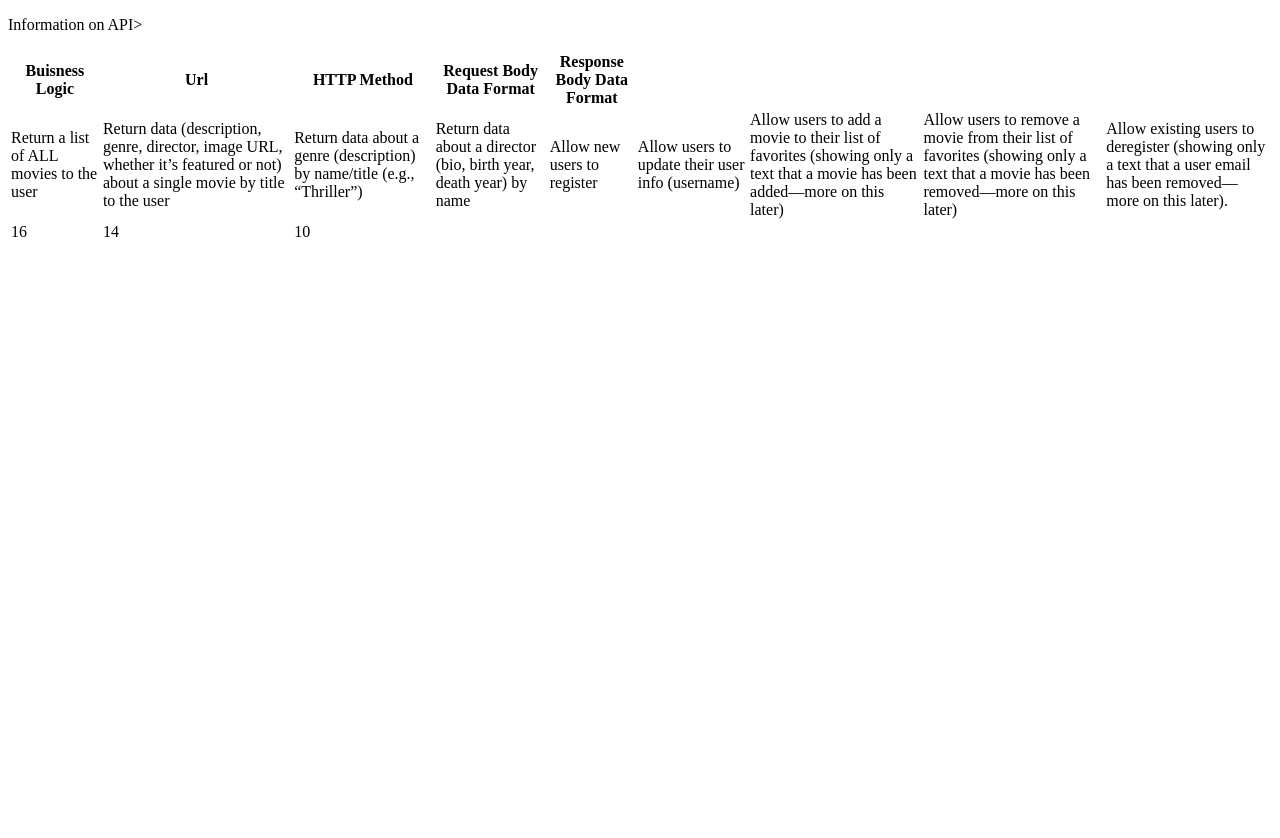
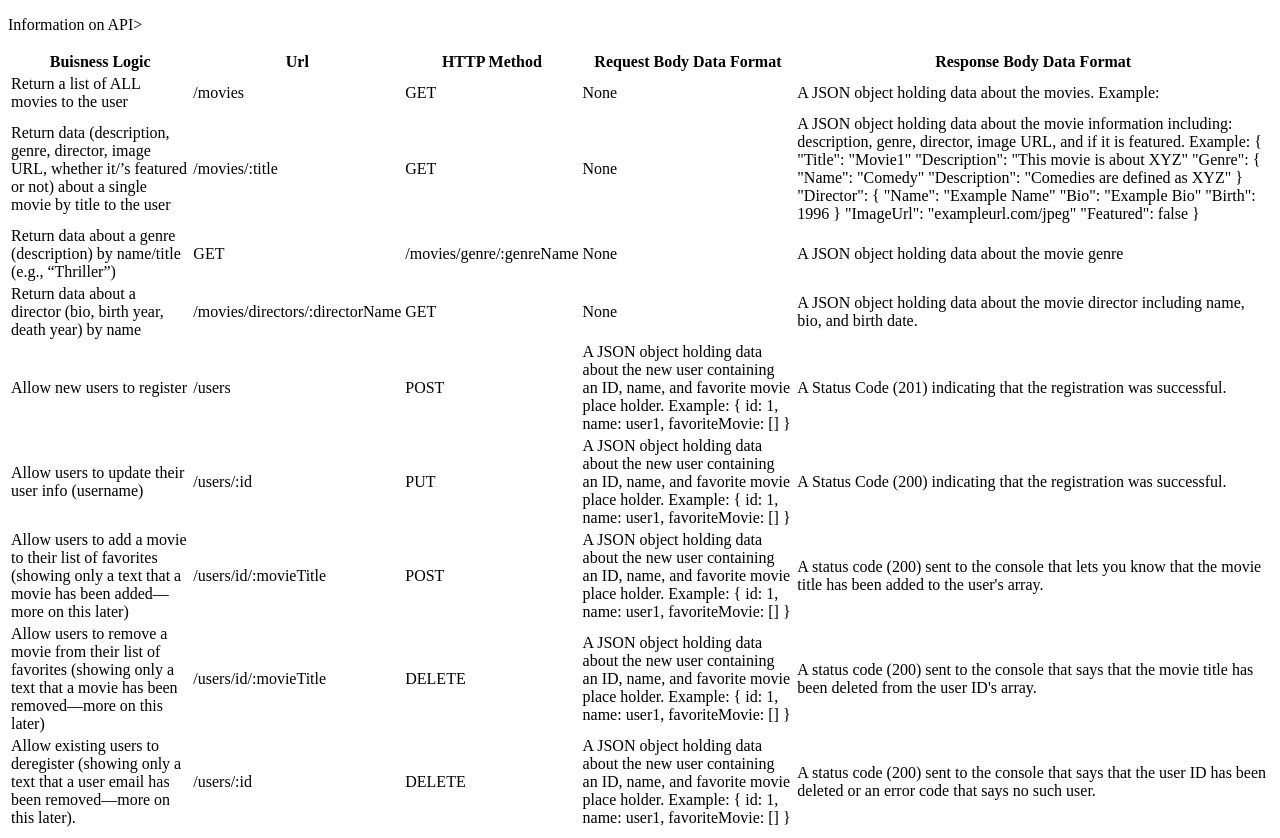
Before and after one commit to ggugliotta/Movie-App, a website: page public/documentation.html in a window 1280 px wide. Before the commit the page ends 800 px from the top, so only its background shows below. Drawn offline with Linux system fonts and the light colour scheme.

Commit message:
updated table in documentation.html

```diff
--- a/public/documentation.html
+++ b/public/documentation.html
@@ -19,19 +19,108 @@
   </tr>
   <tr>
     <td>Return a list of ALL movies to the user</td>
-    <td>Return data (description, genre, director, image URL, whether it’s featured or not) about a single movie by title to the user</td>
-    <td>Return data about a genre (description) by name/title (e.g., “Thriller”)</td>
-    <td>Return data about a director (bio, birth year, death year) by name</td>
-    <td>Allow new users to register</td>
-    <td>Allow users to update their user info (username)</td>
-    <td>Allow users to add a movie to their list of favorites (showing only a text that a movie has been added—more on this later)</td>
-    <td>Allow users to remove a movie from their list of favorites (showing only a text that a movie has been removed—more on this later)</td>
-    <td>Allow existing users to deregister (showing only a text that a user email has been removed—more on this later).</td>
+    <td>/movies</td>
+    <td>GET</td>
+    <td>None</td>
+    <td>A JSON object holding data about the movies. Example:
+
+    </td>
   </tr>
   <tr>
-    <td>16</td>
-    <td>14</td>
-    <td>10</td>
+    <td>Return data (description, genre, director, image URL, whether it/’s featured or not) about a single movie by title to the user</td>
+    <td>/movies/:title</td>
+    <td>GET</td>
+    <td>None</td>
+    <td>A JSON object holding data about the movie information including: description, genre, director, image URL, and if it is featured. Example:
+      {
+        "Title": "Movie1"
+        "Description": "This movie is about XYZ"
+        "Genre": {
+          "Name": "Comedy"
+          "Description": "Comedies are defined as XYZ"
+        }
+        "Director": {
+          "Name": "Example Name"
+          "Bio": "Example Bio"
+          "Birth": 1996
+        }
+        "ImageUrl": "exampleurl.com/jpeg"
+        "Featured": false
+      }
+    </td>
+  </tr>
+    <td>Return data about a genre (description) by name/title (e.g., “Thriller”)</td>
+    <td>GET</td>
+    <td>/movies/genre/:genreName</td>
+    <td>None</td>
+    <td>A JSON object holding data about the movie genre</td>
+  </tr>
+  <tr>
+    <td>Return data about a director (bio, birth year, death year) by name</td>
+    <td>/movies/directors/:directorName</td>
+    <td>GET</td>
+    <td>None</td>
+    <td>A JSON object holding data about the movie director including name, bio, and birth date.</td>
+  </tr>
+  <tr>
+    <td>Allow new users to register</td>
+    <td>/users</td>
+    <td>POST</td>
+    <td>A JSON object holding data about the new user containing an ID, name, and favorite movie place holder. Example:
+      {
+        id: 1,
+        name: user1,
+        favoriteMovie: []
+      }
+    </td>
+    <td>A Status Code (201) indicating that the registration was successful.</td>
+  </tr>
+  <tr>
+    <td>Allow users to update their user info (username)</td>
+    <td>/users/:id</td>
+    <td>PUT</td>
+    <td>A JSON object holding data about the new user containing an ID, name, and favorite movie place holder. Example:
+      {
+        id: 1,
+        name: user1,
+        favoriteMovie: []
+      }</td>
+    <td>A Status Code (200) indicating that the registration was successful.</td>
+  </tr>
+    <td>Allow users to add a movie to their list of favorites (showing only a text that a movie has been added—more on this later)</td>
+    <td>/users/id/:movieTitle</td>
+    <td>POST</td>
+    <td>A JSON object holding data about the new user containing an ID, name, and favorite movie place holder. Example:
+      {
+        id: 1,
+        name: user1,
+        favoriteMovie: []
+      }</td>
+    <td> A status code (200) sent to the console that lets you know that the movie title has been added to the user's array.
+    </td>
+  <tr>
+    <td>Allow users to remove a movie from their list of favorites (showing only a text that a movie has been removed—more on this later)</td>
+    <td>/users/id/:movieTitle</td>
+    <td>DELETE</td>
+    <td>A JSON object holding data about the new user containing an ID, name, and favorite movie place holder. Example:
+      {
+        id: 1,
+        name: user1,
+        favoriteMovie: []
+      }</td>
+    <td>A status code (200) sent to the console that says that the movie title has been deleted from the user ID's array.
+  </tr>
+  <tr>
+    <td>Allow existing users to deregister (showing only a text that a user email has been removed—more on this later).</td>
+    <td>/users/:id</td>
+    <td>DELETE</td>
+    <td>A JSON object holding data about the new user containing an ID, name, and favorite movie place holder. Example:
+      {
+        id: 1,
+        name: user1,
+        favoriteMovie: []
+      }</td>
+    <td>A status code (200) sent to the console that says that the user ID has been deleted or an error code that says no such user.</td>
   </tr>
 </table>
 
```
Also changed, not shown: index.js (+4 -4 lines).
